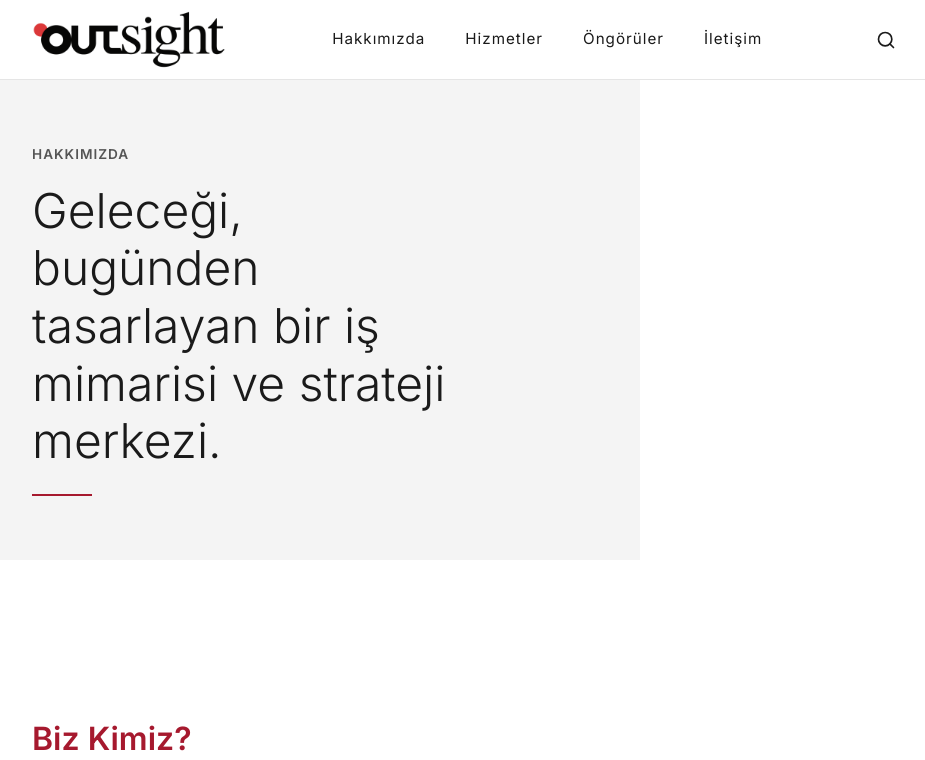
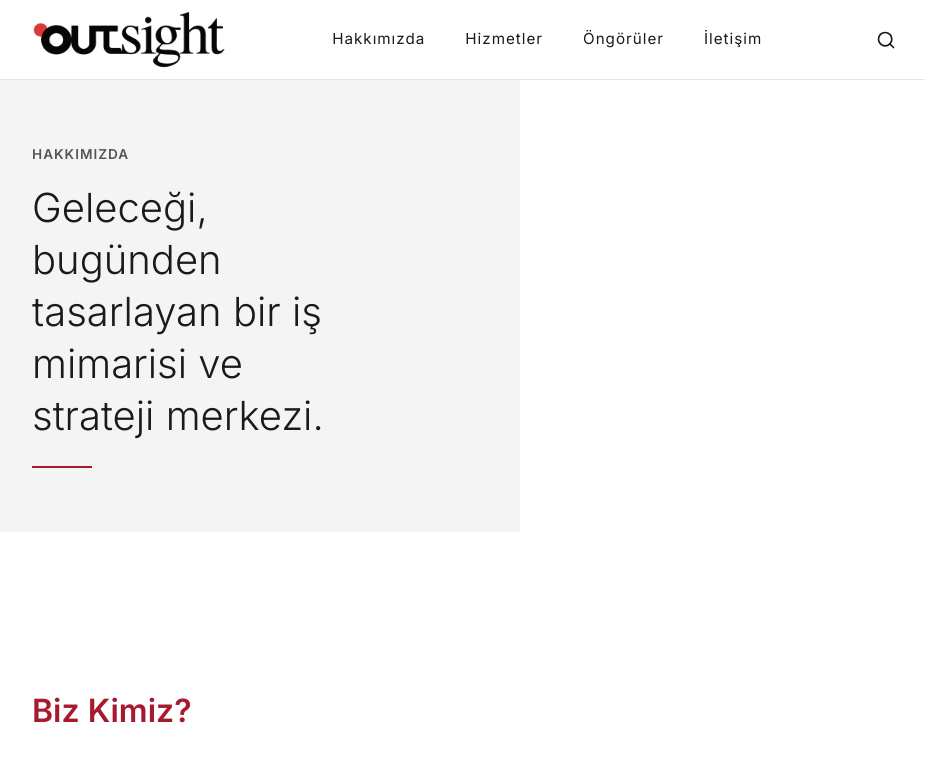
Before and after one commit to happysoldier/Outsight, a React (Vite) app: page /about in a window 1280 px wide. Shown: the top 760 px of the page, without its empty margins (160-1085 px from the left). Built offline with nearby package versions, Linux system fonts and the light colour scheme; a web font is replaced by a local one.

Commit message:
Auto-update: Tue Jan 20 20:00:02 +03 2026

```diff
--- a/src/pages/PeopleList.css
+++ b/src/pages/PeopleList.css
@@ -6,7 +6,7 @@
 
 .page-header {
     margin-bottom: 4rem;
-    max-width: 800px;
+    max-width: 680px;
 }
 
 .chapter-scent {
@@ -20,9 +20,9 @@
 }
 
 .page-header h1 {
-    font-size: 3rem;
+    font-size: 2.5rem;
     font-weight: 300;
-    line-height: 1.2;
+    line-height: 1.3;
     margin-bottom: 1.5rem;
     color: var(--color-text-primary);
 }
```
